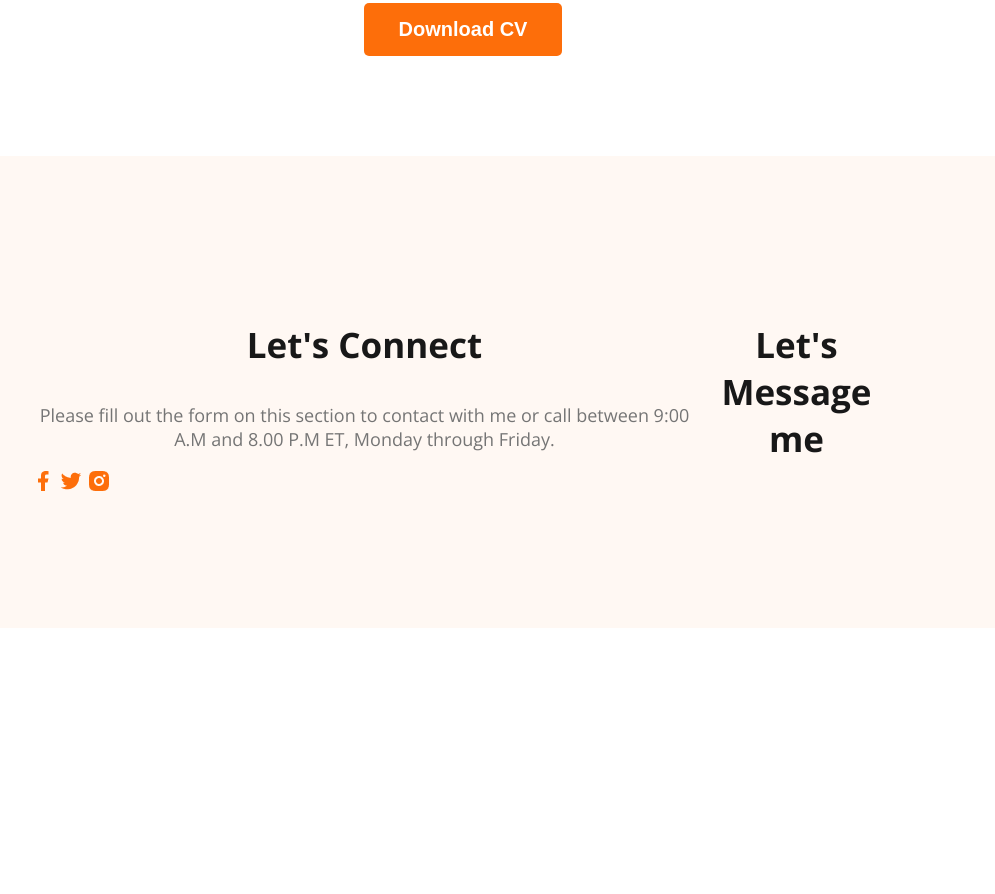
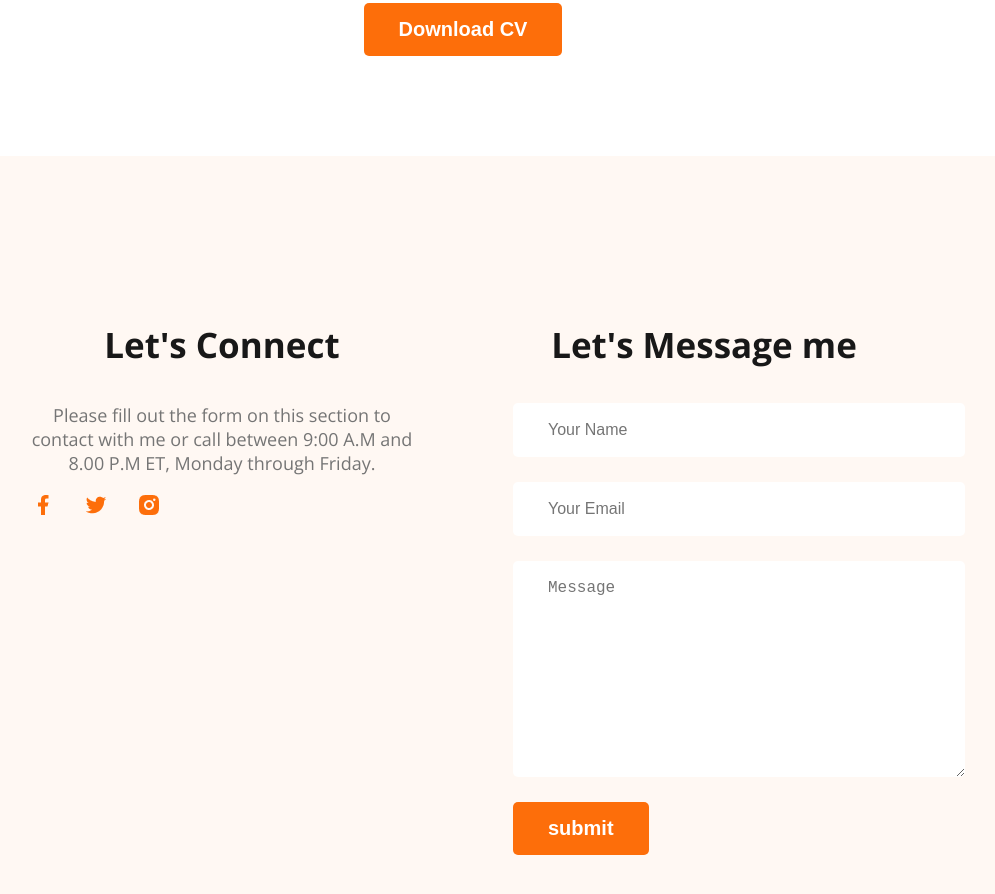
Before and after one commit to Khairabul/webdeveloper-portfolio, a plain HTML site: page index.html in a window 1280 px wide. Shown: the part 3174-4068 px from the top of the page, without its empty margins (177-1172 px from the left). Before the commit the page ends 3810 px from the top, so only its background shows below. Drawn offline with nearby package versions, Linux system fonts and the light colour scheme.

Commit message:
footer contact

```diff
--- a/index.html
+++ b/index.html
@@ -183,6 +183,14 @@
         </div>
         <div class="footer-column">
             <h3 class="section-title">Let's Message me</h3>
+            <form class="contact" action="">
+                <input type="name" placeholder="Your Name">
+                <input type="email" placeholder="Your Email">
+                <textarea name="" id="" cols="30" rows="10">Message</textarea>
+                <input class="btn-primary" type="submit" value="submit">
+
+            </form>
+
         </div>
 
     </footer>
--- a/styles/portfolio.css
+++ b/styles/portfolio.css
@@ -154,39 +154,68 @@ main section {
 /* resume */
 .resume-container {
     display: flex;
-    gap:50px;
+    gap: 50px;
 }
+
 .resume-column-title {
-    color:#474747;
+    color: #474747;
     font-size: 30px;
     font-weight: 700;
     margin-bottom: 10px;
 }
-.resume-item-institute, .resume-item-description{
-color:#757575;
+
+.resume-item-institute,
+.resume-item-description {
+    color: #757575;
 
 }
-.resume-item-title{
-color: #474747;
-font-size: 25px;
-font-weight: 700;
+
+.resume-item-title {
+    color: #474747;
+    font-size: 25px;
+    font-weight: 700;
 }
-.resume-container hr{
+
+.resume-container hr {
     margin: 30px 0;
 }
-.resume-item-institute{
+
+.resume-item-institute {
     margin-bottom: 20px;
     margin-top: 0px;
 }
-.download-cv{
+
+.download-cv {
     text-align: center;
     margin-top: 50px;
 }
 
 /* footer styles */
-footer{
+footer {
     display: flex;
+    gap: 100px;
     background: #FFF8F3;
     padding: 130px 200px;
     margin-top: 100px;
 }
+
+.footer-column {
+    width: 50%;
+}
+.social-links a{
+    margin-right: 25px;
+}
+
+.contact input[type="name"], .contact input[type="email"],
+textarea {
+    display: block;
+    /*we can use "display:flex " also*/
+    margin-bottom: 25px;
+    padding: 18px 35px;
+    color:#757575;
+    font-size: 16px;
+    border-radius: 5px;
+    background: #FFF;
+    border:0;
+    width: 100%;
+}
```
